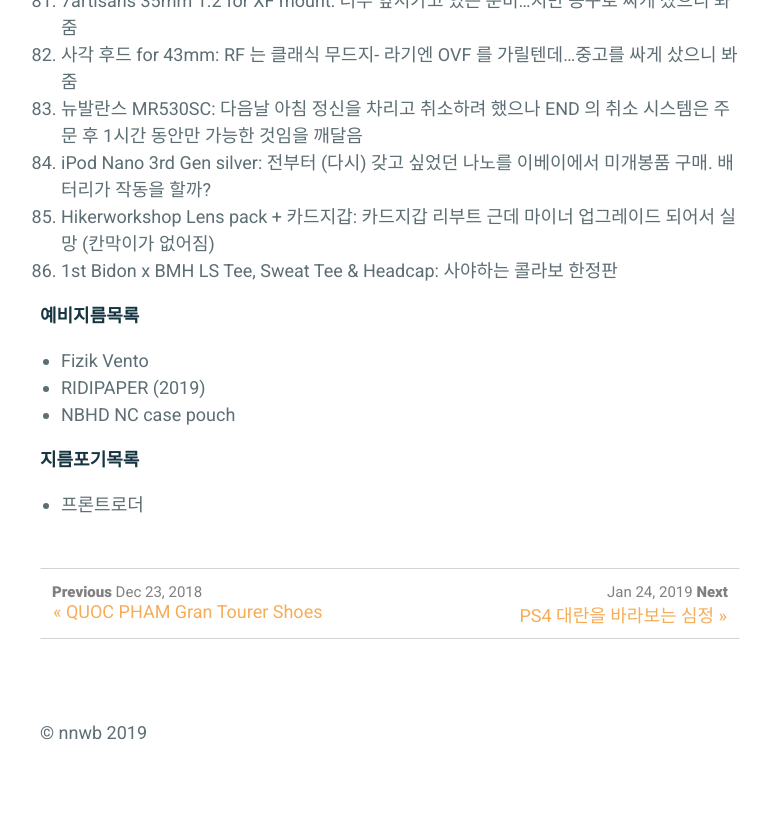
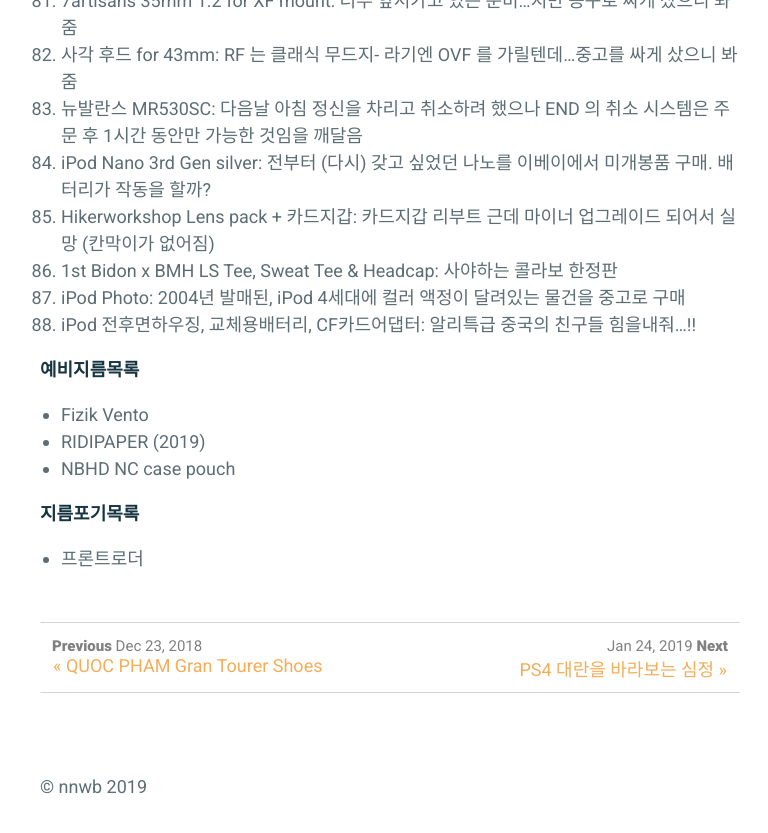
Before and after one commit to nnwb/nnwb.github.io, a Jekyll site: the page built from _posts/2019-01-01-2019buy.md, in a window 1280 px wide and 900 px high, scrolled down 3169 px. Shown: the top 833 px of the window, without its empty margins (250-1018 px from the left). Built offline with Jekyll 4.4.1, drawn with Linux system fonts in a browser that asks for light colours; comment, search, counter and statistics services are not loaded.

Commit message:
Update 2019-01-01-2019buy.md

```diff
--- a/_posts/2019-01-01-2019buy.md
+++ b/_posts/2019-01-01-2019buy.md
@@ -98,7 +98,8 @@ comments: true
 85. iPod Nano 3rd Gen silver: 전부터 (다시) 갖고 싶었던 나노를 이베이에서 미개봉품 구매. 배터리가 작동을 할까?
 86. Hikerworkshop Lens pack + 카드지갑: 카드지갑 리부트 근데 마이너 업그레이드 되어서 실망 (칸막이가 없어짐)
 87. 1st Bidon x BMH LS Tee, Sweat Tee & Headcap: 사야하는 콜라보 한정판
-
+88. iPod Photo: 2004년 발매된, iPod 4세대에 컬러 액정이 달려있는 물건을 중고로 구매
+89. iPod 전후면하우징, 교체용배터리, CF카드어댑터: 알리특급 중국의 친구들 힘을내줘...!!
 
 **예비지름목록**
 - Fizik Vento
```
